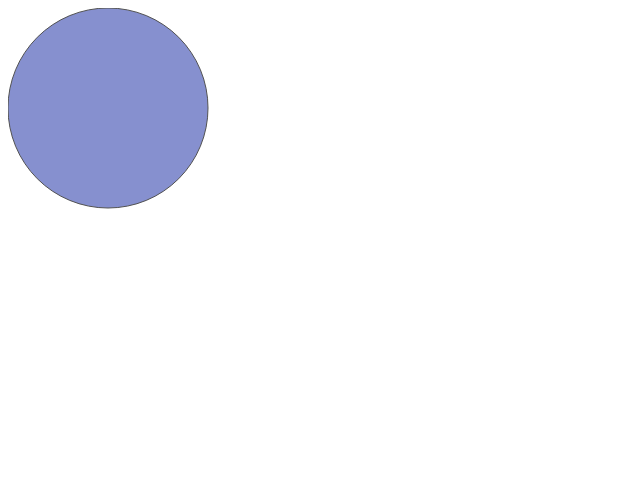
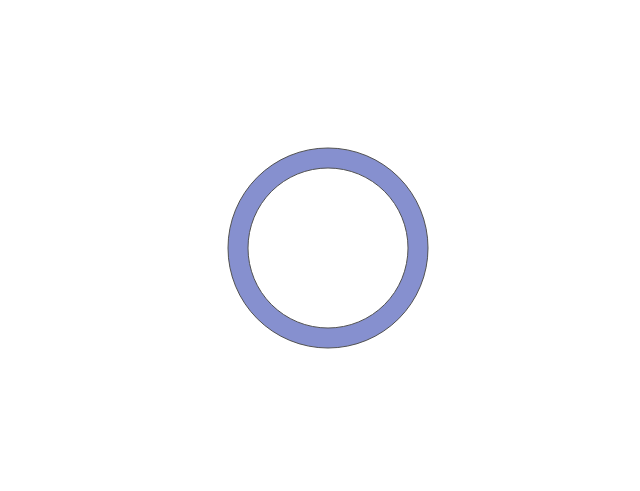
Before and after one commit to PradatiusD/try_git, a plain HTML site: page demo.html in a window 1280 px wide. Shown: the whole page, without its empty margins (0-640 px from the left). Drawn offline with Linux system fonts and the light colour scheme.

Commit message:
Simple doughnut

```diff
--- a/demo.html
+++ b/demo.html
@@ -7,17 +7,22 @@
         <script>
             window.onload = function () {
                 var paper = Raphael("canvas", 640, 480);
-                // Creates circle at x = 50, y = 40, with radius 10
-                var circle = paper.circle(100, 100, 100);
-                // Sets the fill attribute of the circle to red (#f00)
-                circle.attr("fill", "#8690CF");
+                // Creates circles with paper.circle(x-position, y-position, radius)
+                var outercircle = paper.circle(320, 240, 100);
+                var innercircle = paper.circle(320, 240, 80);
 
-                // Sets the stroke attribute of the circle to white
-                circle.attr("stroke", "#525252");
+                // Sets the fill attribute of the circles using jQuery
+                outercircle.attr("fill", "#8690CF");
+                innercircle.attr("fill", "white");
+
+                // Sets the stroke attribute of the circles using jQuery
+                outercircle.attr("stroke", "#525252");
+                innercircle.attr("stroke", "#525252");
             };
         </script>
     </head>
     <body>
         <div id="canvas"></div>
+
     </body>
 </html>
```
